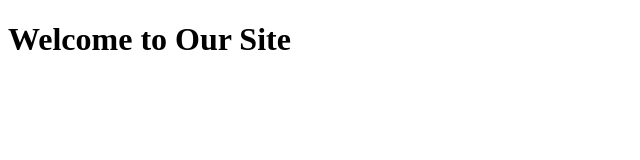
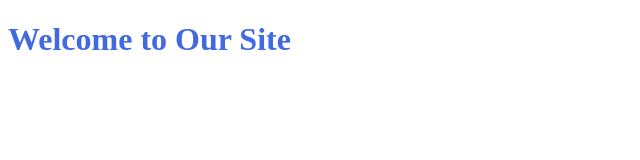
Before and after one commit to rosecorona/our-site, a plain HTML site: page index.html in a window 1280 px wide. Shown: the whole page, without its empty margins (0-640 px from the left). Drawn offline with Linux system fonts and the light colour scheme.

Commit message:
7 v Jared

```diff
--- a/index.html
+++ b/index.html
@@ -3,7 +3,7 @@
   <head>
     <meta charset="utf-8">
     <title>My Site | A website by me</title>
-    <link href="oursite.css">
+    <link rel="stylesheet" href="oursite.css">
   </head>
   <body>
     <h1>Welcome to Our Site</h1>
```
